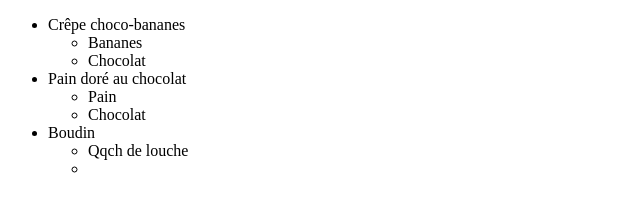
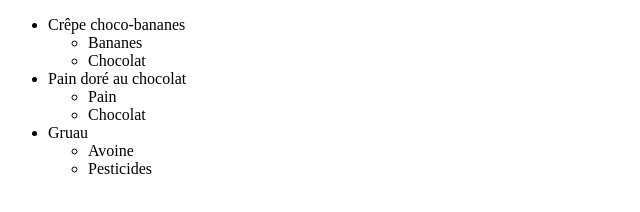
Before and after one commit to samcard01/Bon-matin-Samuel, a plain HTML site: page index.html in a window 1280 px wide. Shown: the whole page, without its empty margins (0-640 px from the left). Drawn offline with Linux system fonts and the light colour scheme.

Commit message:
troisieme

```diff
--- a/index.html
+++ b/index.html
@@ -21,10 +21,10 @@
             </ul>
         </li>
         <li>
-            Boudin
+            Gruau
             <ul>
-                <li>Qqch de louche</li>
-                <li></li>
+                <li>Avoine</li>
+                <li>Pesticides</li>
             </ul>
         </li>
     </ul>
```
